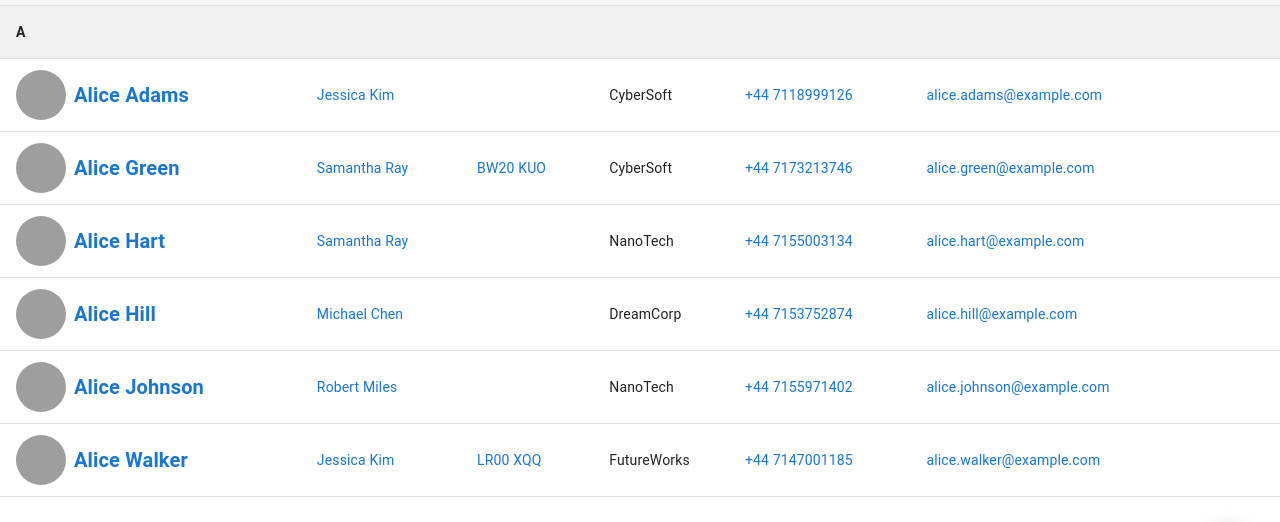
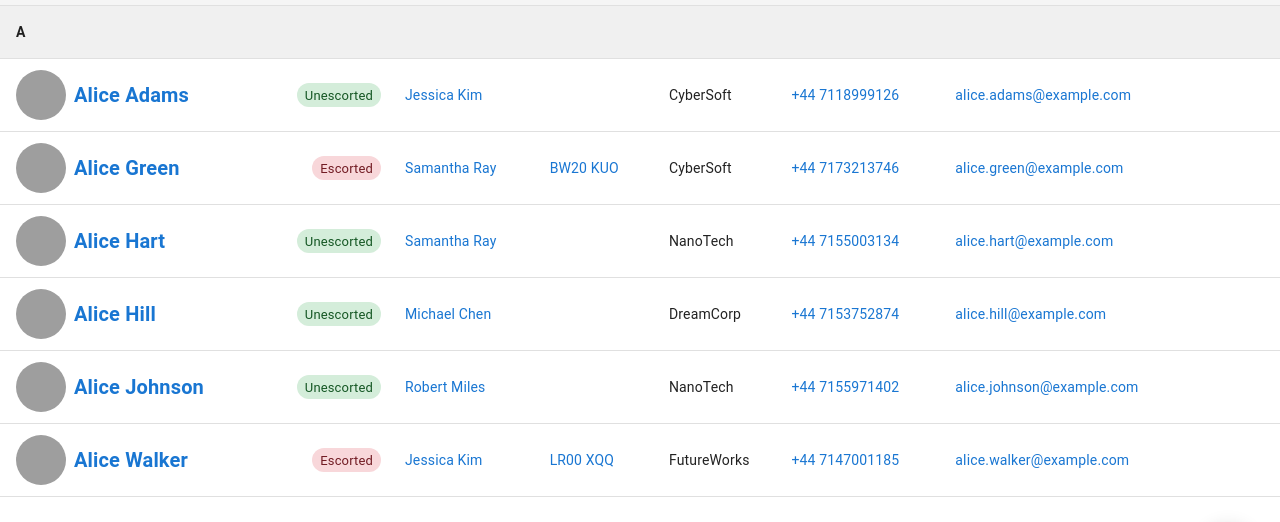
Before and after one commit to Kcity162/my-app, a React (Create React App) app: page / in a window 1280 px wide. Shown: the part 196-718 px from the top of the page. Built offline with nearby package versions, Linux system fonts and the light colour scheme; grey boxes are pictures that could not be loaded; some icons are missing.

Commit message:
Addec chip to list veiw

```diff
--- a/src/App.js
+++ b/src/App.js
@@ -448,7 +448,7 @@
                         <span>{option.name}</span>
                         <Box sx={{ display: 'flex', alignItems: 'center', gap: 1 }}>
                           <Chip
-                            label={option.escorted ? 'Escorted' : 'Un-escorted'}
+                            label={option.escorted ? 'Escorted' : 'Unescorted'}
                             size="small"
                             sx={{
                               bgcolor: option.escorted ? '#f8d7da' : '#d4edda',
@@ -677,9 +677,17 @@
                       >
                         <TableCell sx={{ padding: 1, pl: 2 }}>
                           <Box
-                            sx={{ display: 'flex', alignItems: 'center', gap: 1, cursor: 'pointer' }}
+                            sx={{
+                              display: 'flex',
+                              alignItems: 'center',
+                              gap: 1,
+                              cursor: 'pointer',
+                              justifyContent: 'space-between',
+                              width: '100%',
+                            }}
                             onClick={() => setSelectedUser(user)}
                           >
+                            <Box sx={{ display: 'flex', alignItems: 'center', gap: 1 }}>
                               <Avatar src={user.avatar} sx={{ width: 50, height: 50 }} />
                               <Typography
                                 variant="h6"
@@ -688,6 +696,16 @@
                               >
                                 {user.name}
                               </Typography>
+                            </Box>
+                            <Chip
+                              label={user.escorted ? 'Escorted' : 'Unescorted'}
+                              size="small"
+                              sx={{
+                                bgcolor: user.escorted ? '#f8d7da' : '#d4edda',
+                                color: user.escorted ? '#721c24' : '#155724',
+                                ml: 1,
+                              }}
+                            />
                           </Box>
                         </TableCell>
                         <TableCell sx={{ pl: 2 }}>
@@ -779,7 +797,7 @@
                           </Typography>
                         </Box>
                         <Chip
-                          label={user.escorted ? 'Escorted' : 'Un-escorted'}
+                          label={user.escorted ? 'Escorted' : 'Unescorted'}
                           size="small"
                           sx={{
                             mt: 1,
@@ -898,19 +916,35 @@
                 <Typography variant="h6" sx={{ fontWeight: 'bold', mb: 0, textAlign: 'center' }}>
                   {selectedUser?.name}
                 </Typography>
-                {/* Escorted/Un-escorted Chip directly below the visitor's name, centered and spaced */}
+                {/* Escorted/Un-escorted Chip and 6-digit number stacked and centered */}
+                <Box
+                  sx={{
+                    display: 'flex',
+                    flexDirection: 'column',
+                    alignItems: 'center',
+                    textAlign: 'center',
+                  }}
+                >
                   <Chip
-                  label={selectedUser?.escorted ? 'Escorted' : 'Un-escorted'}
+                    label={selectedUser?.escorted ? 'Escorted' : 'Unescorted'}
                     size="small"
                     sx={{
                       mt: 1,
-                    mb: 2,
+                      mb: 0.2,
                       bgcolor: selectedUser?.escorted ? '#f8d7da' : '#d4edda',
                       color: selectedUser?.escorted ? '#721c24' : '#155724',
                       display: 'flex',
                       alignSelf: 'center',
                     }}
                   />
+                  <Typography
+                    variant="caption"
+                    color="text.secondary"
+                    sx={{ mt: 0.5 }}
+                  >
+                    123 456
+                  </Typography>
+                </Box>
                 <Tabs
                   orientation="vertical"
                   value={tabIndex}
```
Lines whose indentation alone changed are shown as unchanged.
